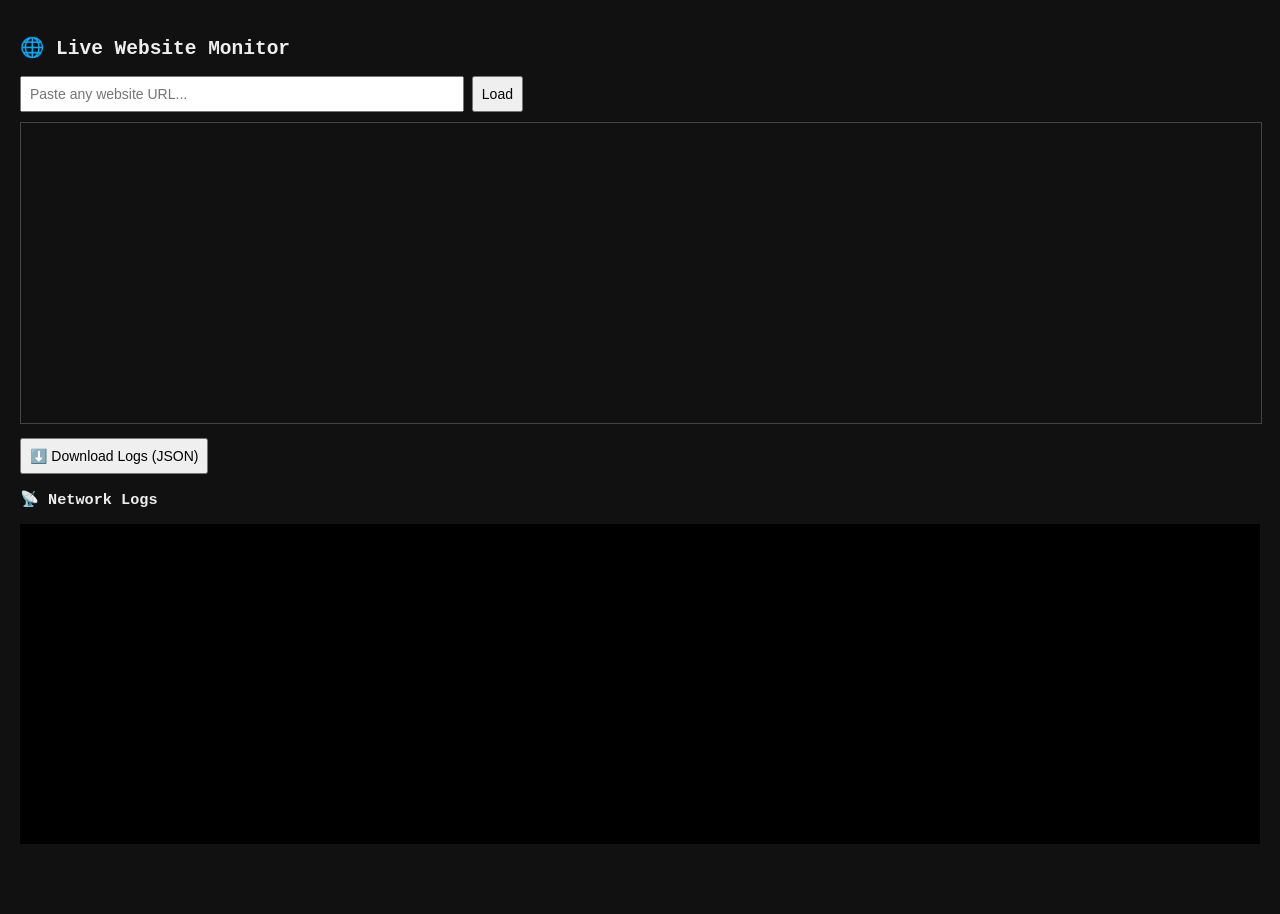
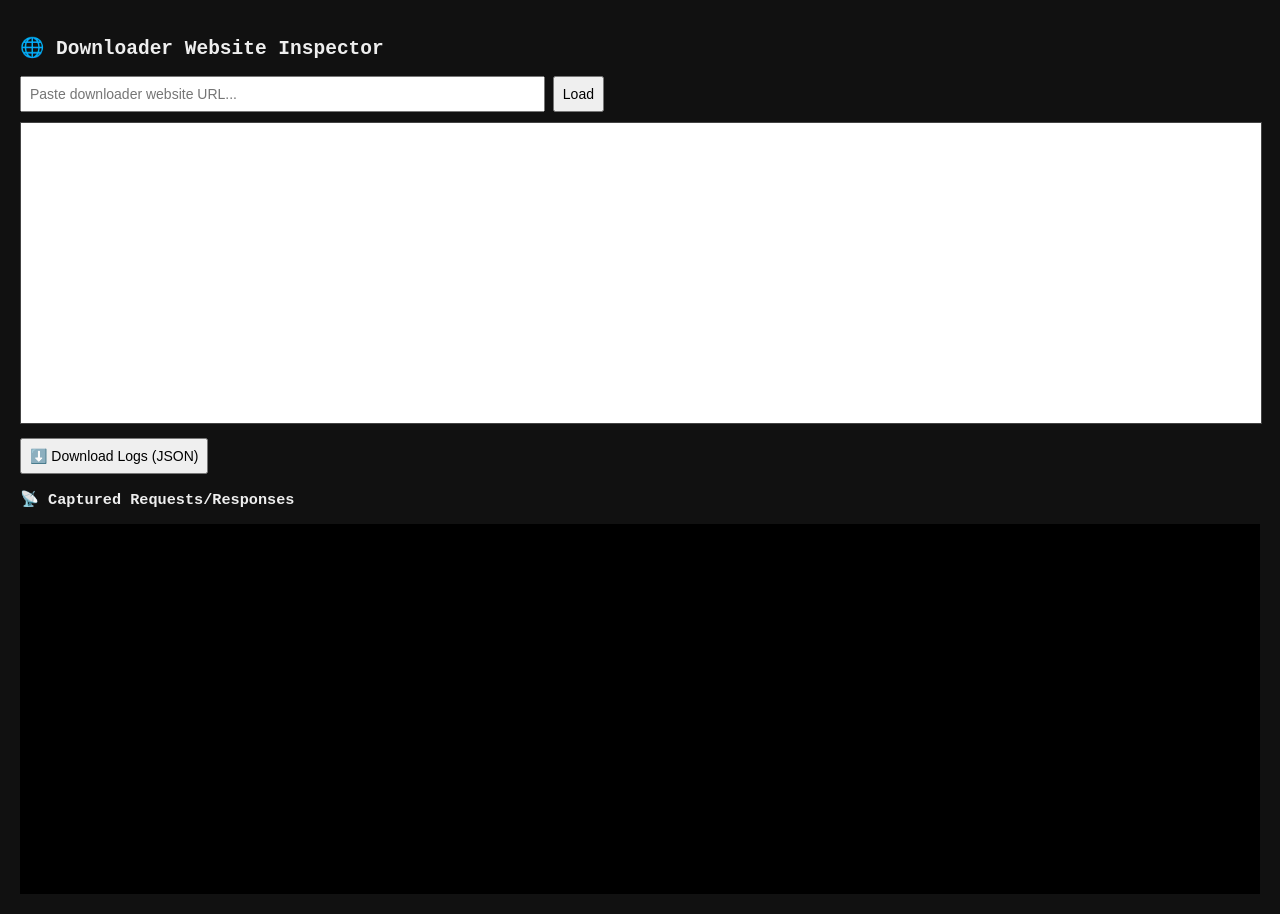
Before and after one commit to Vivekmasona/iframe, a website: page public/index.html in a window 1280 px wide. Before the commit the page ends 864 px from the top, so only its background shows below. Drawn offline with Linux system fonts and the light colour scheme.

Commit message:
Update index.html

```diff
--- a/public/index.html
+++ b/public/index.html
@@ -2,19 +2,20 @@
 <html lang="en">
 <head>
   <meta charset="UTF-8">
-  <title>🌐 Live Website Monitor</title>
+  <title>🌐 Live Downloader Inspector</title>
   <style>
     body { font-family: monospace; background: #111; color: #eee; margin: 0; padding: 20px; }
     input, button { padding: 8px; font-size: 14px; }
-    iframe { width: 100%; height: 300px; border: 1px solid #444; margin-top: 10px; }
-    #logs { height: 300px; overflow-y: scroll; background: #000; padding: 10px; white-space: pre-wrap; }
+    iframe { width: 100%; height: 300px; border: 1px solid #444; margin-top: 10px; background: #fff; }
+    #logs { height: 350px; overflow-y: scroll; background: #000; padding: 10px; white-space: pre-wrap; }
     .controls { margin: 10px 0; }
+    .log-entry { border-bottom: 1px solid #333; padding: 4px; }
   </style>
 </head>
 <body>
-  <h2>🌐 Live Website Monitor</h2>
+  <h2>🌐 Downloader Website Inspector</h2>
   <form id="form">
-    <input type="text" id="url" placeholder="Paste any website URL..." size="50">
+    <input type="text" id="url" placeholder="Paste downloader website URL..." size="60">
     <button type="submit">Load</button>
   </form>
 
@@ -24,7 +25,7 @@
     <button id="downloadBtn">⬇️ Download Logs (JSON)</button>
   </div>
 
-  <h3>📡 Network Logs</h3>
+  <h3>📡 Captured Requests/Responses</h3>
   <div id="logs"></div>
 
   <script>
@@ -49,7 +50,7 @@
       ws = new WebSocket(`${protocol}://${location.host}/?url=${encodeURIComponent(url)}`);
 
       ws.onopen = () => addLog("✅ WebSocket connected");
-      ws.onerror = (err) => addLog("❌ WebSocket error");
+      ws.onerror = () => addLog("❌ WebSocket error");
       ws.onclose = () => addLog("⚠️ WebSocket closed");
 
       ws.onmessage = (msg) => {
@@ -67,6 +68,7 @@
 
     function addLog(text) {
       const div = document.createElement("div");
+      div.className = "log-entry";
       div.textContent = text;
       logsDiv.appendChild(div);
       logsDiv.scrollTop = logsDiv.scrollHeight;
@@ -75,7 +77,7 @@
     // download button
     downloadBtn.addEventListener("click", () => {
       if (!ws) return;
-      ws.send("getLogs"); // request full logs from backend
+      ws.send("getLogs");
 
       setTimeout(() => {
         const blob = new Blob([JSON.stringify(allLogs, null, 2)], { type: "application/json" });
```
